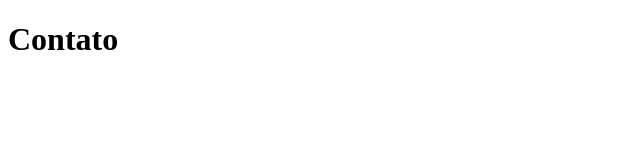
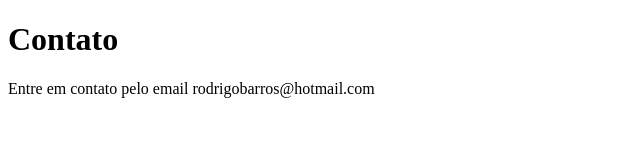
Before and after one commit to rodrigobarros2802/sistema-de-cadastro, a plain HTML site: page contato.html in a window 1280 px wide. Shown: the whole page, without its empty margins (0-640 px from the left). Drawn offline with Linux system fonts and the light colour scheme.

Commit message:
Adicionando email de contato

```diff
--- a/contato.html
+++ b/contato.html
@@ -8,5 +8,6 @@
 </head>
 <body>
     <h1>Contato</h1>
+    <p>Entre em contato pelo email rodrigobarros@hotmail.com</p>
 </body>
 </html>
```
